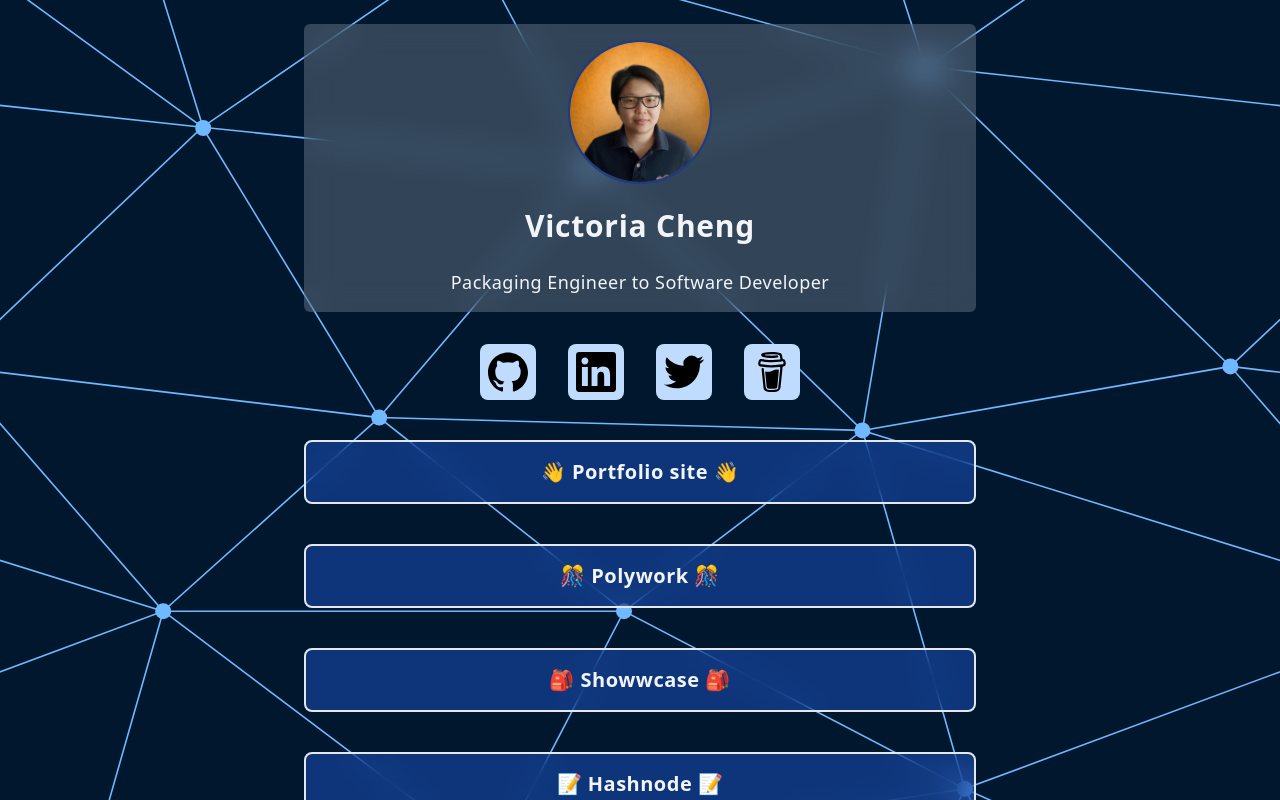
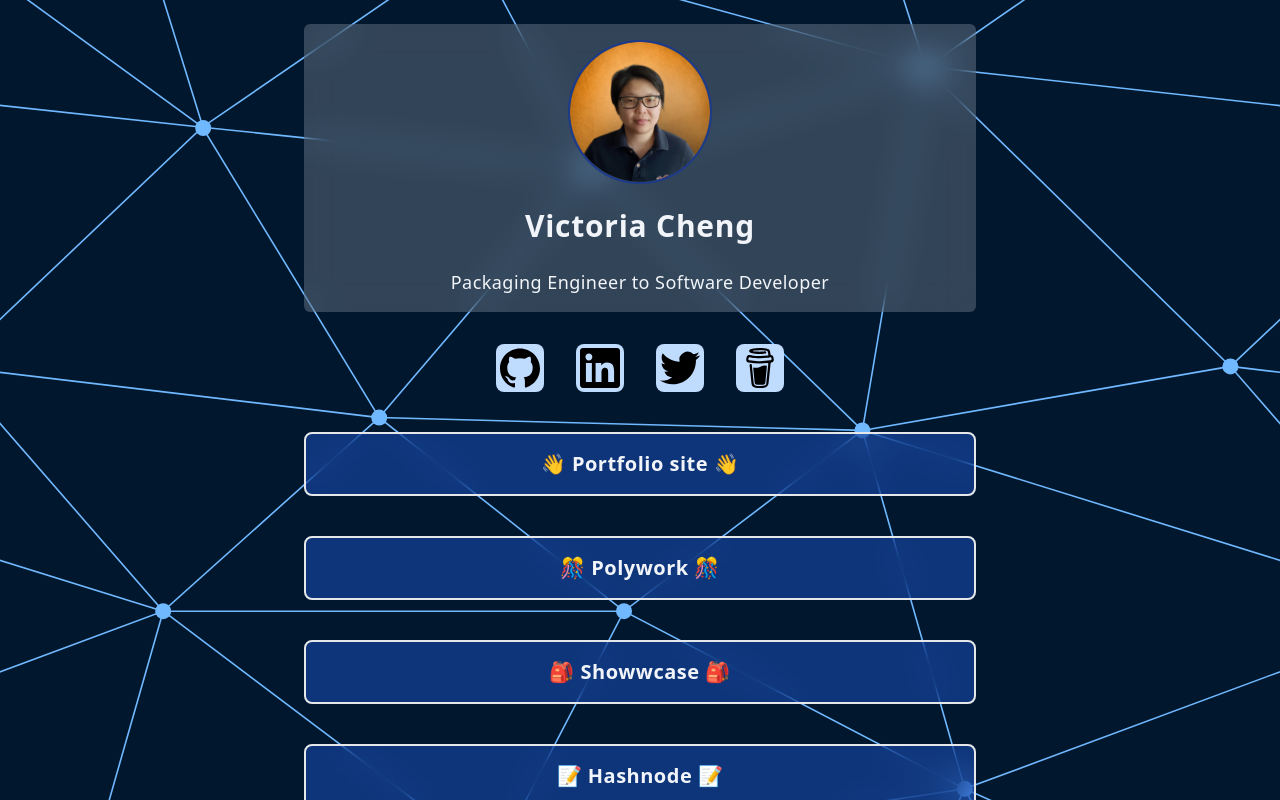
Before and after one commit to victoriacheng15/links-me, a React (Vite) app: page / in a window 1280 px wide. Shown: the top 800 px of the page. Built offline with nearby package versions, Linux system fonts and the light colour scheme.

Commit message:
chore: reduce social square size

```diff
--- a/src/components/Header/Socials.tsx
+++ b/src/components/Header/Socials.tsx
@@ -17,7 +17,7 @@
 					>
 						<LinkElement address={address}>
 							<img
-								className="aspect-square w-14 p-2"
+								className="aspect-square w-12 p-1"
 								src={`./socials/${imgFormatter(title)}.svg`}
 								alt={title}
 							/>
```
